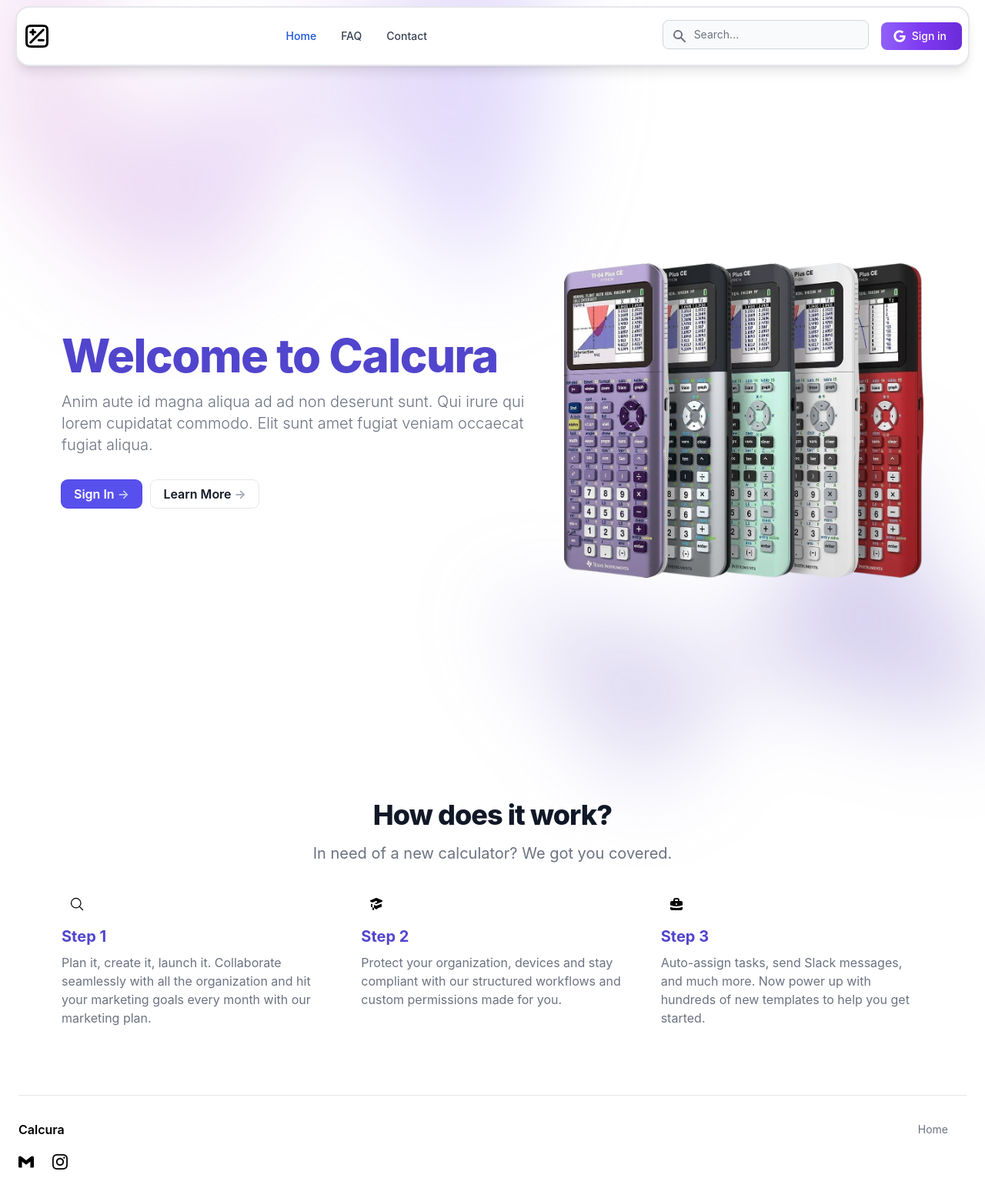
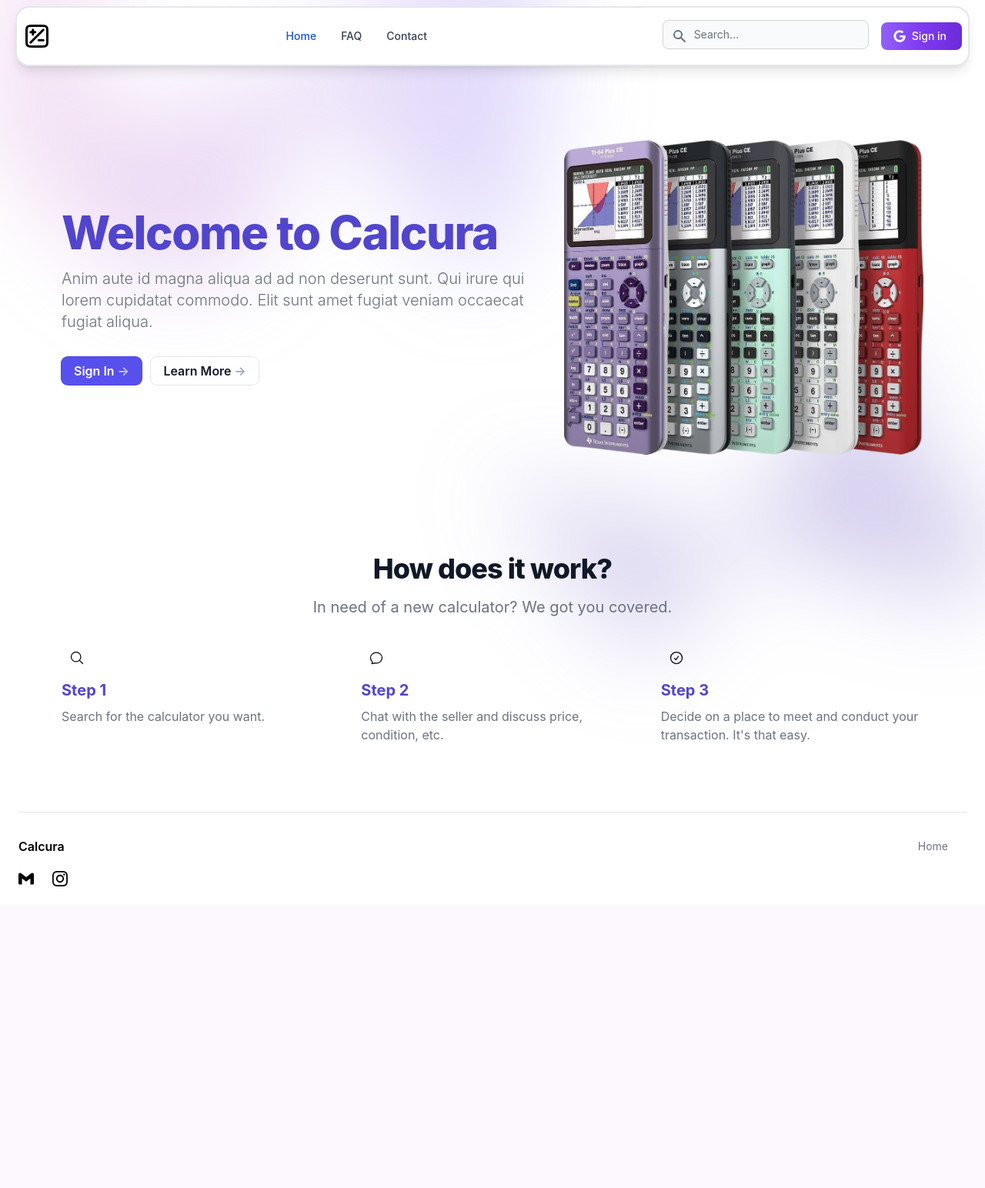
Before and after one commit to GaminRick7/Calcura, a Django app: page / in a window 1280 px wide. Shown: the whole page at 77% size. After the commit the page ends 1152 px from the top, so only its background shows below. Run offline with Django 3.2, Linux system fonts and the light colour scheme; some libraries are stand-ins or nearby versions.

Commit message:
index frontend changes + open/close message rooms

```diff
--- a/backend/Calcura/models.py
+++ b/backend/Calcura/models.py
@@ -57,7 +57,7 @@ class MessageRoom(models.Model):
         users (str): usernames of people which are in the chat
         id (int): id of the group (created by defalt in django)
     """
-
+    locked = models.BooleanField(default=False)
     users=models.TextField()
     user1 = models.ForeignKey(User, on_delete=models.CASCADE, related_name="user1")
     user2 = models.ForeignKey(User, on_delete=models.CASCADE)
--- a/backend/Calcura/views.py
+++ b/backend/Calcura/views.py
@@ -121,6 +121,7 @@ def editListing(request, id):
     originalImageUrls = listing.image
     listing.image = listing.image.split(",")
     listing.image.pop(-1)
+    imageNumber = len(listing.image)
 
     #If submitting editListing form
     if  "submit" in request.POST:
--- a/backend/chatSystem/views.py
+++ b/backend/chatSystem/views.py
@@ -31,6 +31,7 @@ def chatPage(request,roomId): #https://www.youtube.com/watch?v=F4nwRQPXD8w&ab_ch
         #Get the message room given by the roomId, and the users who are allowed in it
         room = MessageRoom.objects.get(id=roomId)
         allowedEmails = room.users.split(",")
+        locked = room.locked
 
         #If person making request not allowed in room, redirect them
         if email not in allowedEmails:
@@ -45,7 +46,7 @@ def chatPage(request,roomId): #https://www.youtube.com/watch?v=F4nwRQPXD8w&ab_ch
         return HttpResponseRedirect("/")
 
     #Returning the template with context
-    return render(request, "chat/lobby.html", {"room":roomId, "messages":Messages.objects.filter(roomId=roomId), "chats": chatList, "otherUser" : otherUser, 'message': findTopMessageRoom(request.user), "roomExists": True})
+    return render(request, "chat/lobby.html", {"room":roomId, "locked":locked,"messages":Messages.objects.filter(roomId=roomId), "chats": chatList, "otherUser" : otherUser, 'message': findTopMessageRoom(request.user), "roomExists": True})
 
 def baseChatPage(request):
     """
--- a/templates/calcura/index.html
+++ b/templates/calcura/index.html
@@ -19,7 +19,7 @@
 <!-- Hero Section -->
 
 <section>
-  <div class="grid max-w-6xl px-4 py-8 mx-auto md:gap-8 xl:gap-0 lg:py-16 lg:grid-cols-12 md:my-48">
+  <div class="grid max-w-6xl px-4 py-8 mx-auto md:gap-8 xl:gap-0 lg:py-16 lg:grid-cols-12 my-8 lg:my-48">
     <div class="absolute inset-x-0 top-[-10rem] -z-10 transform-gpu overflow-hidden blur-3xl sm:top-[-20rem]">
       <svg class="relative left-[calc(50%-11rem)] -z-10 h-[21.1875rem] max-w-none -translate-x-1/2 rotate-[30deg] sm:left-[calc(50%-30rem)] sm:h-[42.375rem]" viewBox="0 0 1155 678" fill="none" xmlns="http://www.w3.org/2000/svg">
         <path fill="url(#45de2b6b-92d5-4d68-a6a0-9b9b2abad533)" fill-opacity=".3" d="M317.219 518.975L203.852 678 0 438.341l317.219 80.634 204.172-286.402c1.307 132.337 45.083 346.658 209.733 145.248C936.936 126.058 882.053-94.234 1031.02 41.331c119.18 108.451 130.68 295.337 121.53 375.223L855 299l21.173 362.054-558.954-142.079z" />
@@ -75,21 +75,25 @@
                 </svg>
               </div>
               <h3 class="mb-2 text-xl font-bold text-indigo-700">Step 1</h3>
-              <p class="text-gray-500 dark:text-gray-400">Plan it, create it, launch it. Collaborate seamlessly with all  the organization and hit your marketing goals every month with our marketing plan.</p>
+              <p class="text-gray-500 dark:text-gray-400">Search for the calculator you want.</p>
           </div>
           <div class="delay-[700ms] duration-[1000ms] taos:translate-x-[-200px] taos:opacity-0">
               <div class="flex justify-center items-center mb-2 w-10 h-10 rounded-full bg-primary-100 lg:h-12 lg:w-12 dark:bg-primary-900">
-                  <svg class="w-5 h-5 text-primary-600 lg:w-6 lg:h-6 dark:text-primary-300" fill="currentColor" viewBox="0 0 20 20" xmlns="http://www.w3.org/2000/svg"><path d="M10.394 2.08a1 1 0 00-.788 0l-7 3a1 1 0 000 1.84L5.25 8.051a.999.999 0 01.356-.257l4-1.714a1 1 0 11.788 1.838L7.667 9.088l1.94.831a1 1 0 00.787 0l7-3a1 1 0 000-1.838l-7-3zM3.31 9.397L5 10.12v4.102a8.969 8.969 0 00-1.05-.174 1 1 0 01-.89-.89 11.115 11.115 0 01.25-3.762zM9.3 16.573A9.026 9.026 0 007 14.935v-3.957l1.818.78a3 3 0 002.364 0l5.508-2.361a11.026 11.026 0 01.25 3.762 1 1 0 01-.89.89 8.968 8.968 0 00-5.35 2.524 1 1 0 01-1.4 0zM6 18a1 1 0 001-1v-2.065a8.935 8.935 0 00-2-.712V17a1 1 0 001 1z"></path></svg>
+                <svg class="w-5 h-5 text-primary-600 lg:w-6 lg:h-6 dark:text-primary-300" xmlns="http://www.w3.org/2000/svg" fill="none" viewBox="0 0 24 24" stroke-width="1.5" stroke="currentColor" class="w-6 h-6">
+                  <path stroke-linecap="round" stroke-linejoin="round" d="M12 20.25c4.97 0 9-3.694 9-8.25s-4.03-8.25-9-8.25S3 7.444 3 12c0 2.104.859 4.023 2.273 5.48.432.447.74 1.04.586 1.641a4.483 4.483 0 01-.923 1.785A5.969 5.969 0 006 21c1.282 0 2.47-.402 3.445-1.087.81.22 1.668.337 2.555.337z" />
+                </svg>
               </div>
               <h3 class="mb-2 text-xl font-bold text-indigo-700">Step 2</h3>
-              <p class="text-gray-500 dark:text-gray-400">Protect your organization, devices and stay compliant with our structured workflows and custom permissions made for you.</p>
+              <p class="text-gray-500 dark:text-gray-400">Chat with the seller and discuss price, condition, etc.</p>
           </div>
           <div class="delay-[1100ms] duration-[1000ms] taos:translate-x-[-200px] taos:opacity-0">
               <div class="flex justify-center items-center mb-2 w-10 h-10 rounded-full bg-primary-100 lg:h-12 lg:w-12 dark:bg-primary-900">
-                  <svg class="w-5 h-5 text-primary-600 lg:w-6 lg:h-6 dark:text-primary-300" fill="currentColor" viewBox="0 0 20 20" xmlns="http://www.w3.org/2000/svg"><path fill-rule="evenodd" d="M6 6V5a3 3 0 013-3h2a3 3 0 013 3v1h2a2 2 0 012 2v3.57A22.952 22.952 0 0110 13a22.95 22.95 0 01-8-1.43V8a2 2 0 012-2h2zm2-1a1 1 0 011-1h2a1 1 0 011 1v1H8V5zm1 5a1 1 0 011-1h.01a1 1 0 110 2H10a1 1 0 01-1-1z" clip-rule="evenodd"></path><path d="M2 13.692V16a2 2 0 002 2h12a2 2 0 002-2v-2.308A24.974 24.974 0 0110 15c-2.796 0-5.487-.46-8-1.308z"></path></svg>
+                <svg class="w-5 h-5 text-primary-600 lg:w-6 lg:h-6 dark:text-primary-300" xmlns="http://www.w3.org/2000/svg" fill="none" viewBox="0 0 24 24" stroke-width="1.5" stroke="currentColor" class="w-6 h-6">
+                  <path stroke-linecap="round" stroke-linejoin="round" d="M9 12.75L11.25 15 15 9.75M21 12a9 9 0 11-18 0 9 9 0 0118 0z" />
+                </svg>
               </div>
               <h3 class="mb-2 text-xl font-bold text-indigo-700">Step 3</h3>
-              <p class="text-gray-500 dark:text-gray-400">Auto-assign tasks, send Slack messages, and much more. Now power up with hundreds of new templates to help you get started.</p>
+              <p class="text-gray-500 dark:text-gray-400">Decide on a place to meet and conduct your transaction. It's that easy.</p>
           </div>
       </div>
   </div>
--- a/templates/calcura/shop.html
+++ b/templates/calcura/shop.html
@@ -155,13 +155,13 @@
                           <p class="text-base text-gray-900">{{calc.description}}</p>
                         </div>
                       </div>
-                      <div class="">
+                      <div class="my-2">
                         {% for tag in calc.tags %}
-                        <div class="text-xs inline-flex items-center font-bold leading-sm uppercase px-3 py-1 bg-blue-200 text-blue-700 rounded-full mb-3">
+                        <div class="text-xs inline-flex items-center font-bold leading-sm uppercase px-3 py-1 bg-blue-200 text-blue-700 rounded-full">
                           {{tag}}
                         </div>
                         {% endfor %}
-                        <p></p>
+                      </div>
                         <form method="POST" enctype="multipart/form-data">
                           {% csrf_token %}
                           <button name="chat" class="bg-gray-300 hover:bg-gray-400 text-gray-800 font-bold py-2 px-4 rounded inline-flex items-center w-auto">
```
Also changed, not shown: backend/Calcura/admin.py (+13 -1 lines), templates/chat/lobby.html (+14 -5 lines), backend/Calcura/migrations/0002_alter_calculator_datetime_and_more.py (deleted), backend/Calcura/migrations/0002_calculator_imagenumber_messageroom_locked_and_more.py (added), backend/Calcura/migrations/0003_alter_calculator_datetime_and_more.py (deleted), backend/Calcura/migrations/0004_alter_calculator_datetime_and_more.py (deleted), backend/chatSystem/migrations/0006_alter_messages_datetime.py (added).
